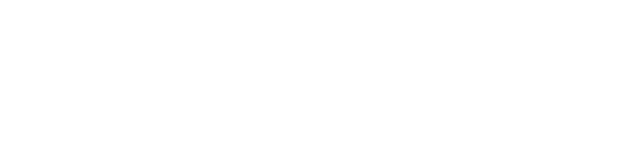
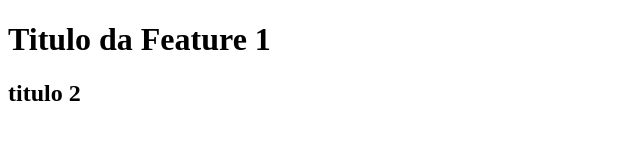
Before and after one commit to gutoamorim/teste, a plain HTML site: page index.html in a window 1280 px wide. Shown: the whole page, without its empty margins (0-640 px from the left). Drawn offline with Linux system fonts and the light colour scheme.

Commit message:
adicionado titulos h1 e h2

```diff
--- a/index.html
+++ b/index.html
@@ -9,7 +9,8 @@
 </head>
 
 <body>
-
+  <h1>Titulo da Feature 1</h1>
+  <h2>titulo 2</h2>
 </body>
 
 </html>
```
